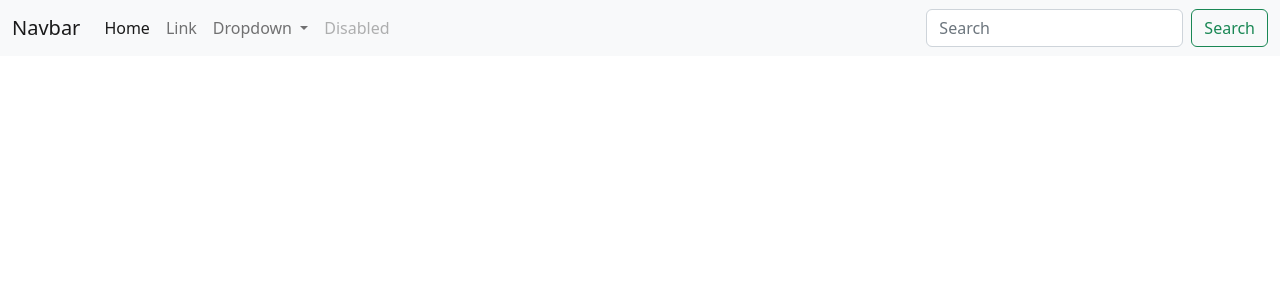
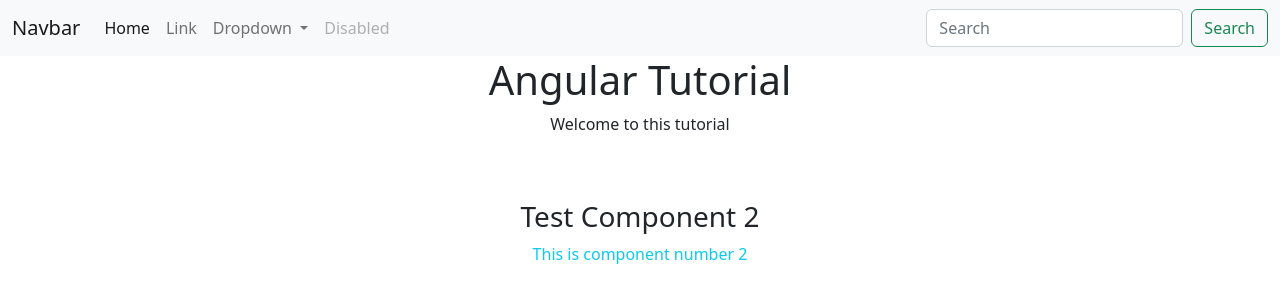
Before and after one commit to AbubakarSohail83/E-JeweleryStore, an Angular app: page / in a window 1280 px wide. Shown: the top 302 px of the page. Built offline with nearby package versions, Linux system fonts and the light colour scheme.

Commit message:
added test2 component

```diff
--- a/src/app/app.component.html
+++ b/src/app/app.component.html
@@ -34,3 +34,9 @@
       </div>
     </div>
   </nav>
+
+
+  <div>
+    <app-test1></app-test1>
+    <app-test2></app-test2>
+  </div>
--- a/src/app/app.module.ts
+++ b/src/app/app.module.ts
@@ -5,11 +5,13 @@ import { AppRoutingModule } from './app-routing.module';
 import { AppComponent } from './app.component';
 import { NgbModule } from '@ng-bootstrap/ng-bootstrap';
 import { Test1Component } from './test1/test1.component';
+import { Test2Component } from './test2/test2.component';
 
 @NgModule({
   declarations: [
     AppComponent,
-    Test1Component
+    Test1Component,
+    Test2Component
   ],
   imports: [
     BrowserModule,
--- a/src/app/test1/test1.component.css
+++ b/src/app/test1/test1.component.css
@@ -0,0 +1,6 @@
+h1{
+    text-align:center;
+}
+p{
+    text-align:center;
+}
--- a/src/app/test1/test1.component.html
+++ b/src/app/test1/test1.component.html
@@ -1 +1,5 @@
-<p>test1 works!</p>
+<h1>
+    Angular Tutorial
+</h1>
+
+<p>Welcome to this tutorial</p>
--- a/src/app/test1/test1.component.ts
+++ b/src/app/test1/test1.component.ts
@@ -6,5 +6,4 @@ import { Component } from '@angular/core';
   styleUrls: ['./test1.component.css']
 })
 export class Test1Component {
-
 }
--- /dev/null
+++ b/src/app/test2/test2.component.html
@@ -0,0 +1,3 @@
+<br><br>
+<h3 class="d-flex justify-content-center">Test Component 2</h3>
+<p class="text-info text-center">This is component number 2</p>
```
Also changed, not shown: src/app/test2/test2.component.ts (added, +10 -0 lines), src/app/test2/test2.component.css (added), 1 other file (tests, documents, lock files or other folders).
